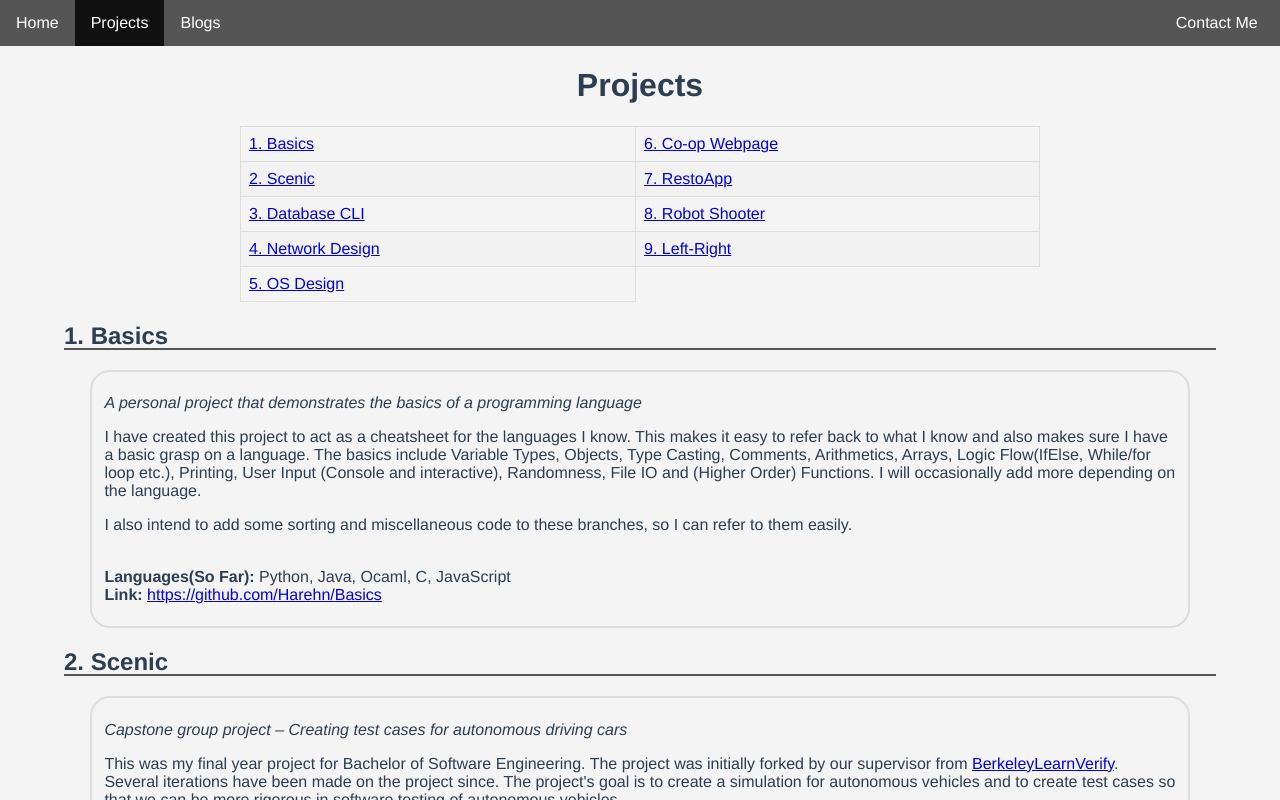
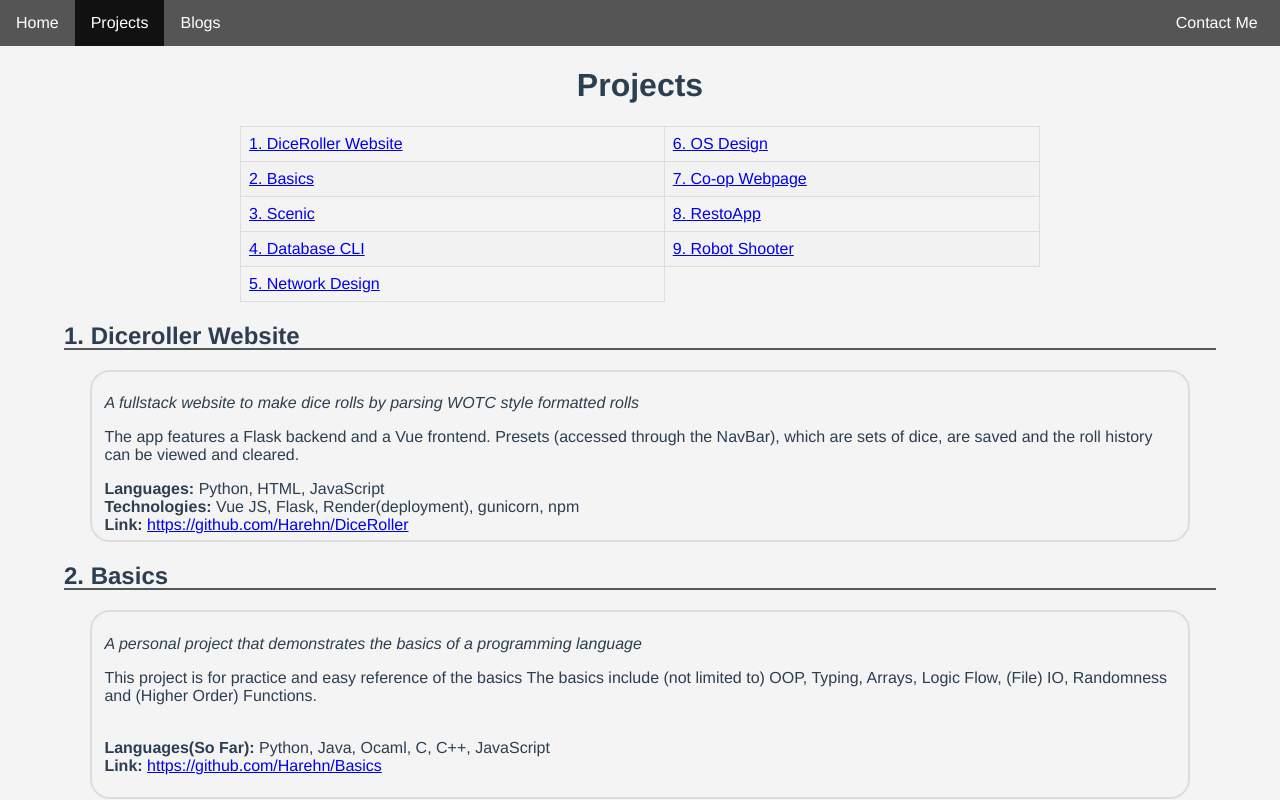
Before and after one commit to Harehn/Personal-Website, a Vue app: page /projects in a window 1280 px wide. Built offline with nearby package versions, Linux system fonts and the light colour scheme.

Commit message:
Updated Projects page

```diff
--- a/src/views/ProjectsView.vue
+++ b/src/views/ProjectsView.vue
@@ -12,44 +12,53 @@
 </thead> -->
 <tbody>
 <tr>
-<td><a href="#1-basics">1. Basics</a></td>
-<td><a href="#6-co-op-webpage">6. Co-op Webpage</a></td>
+<td><a href="#1-Diceroller">1. DiceRoller Website</a></td>
+<td><a href="#6-os-design">6. OS Design</a></td>
 </tr>
 <tr>
-<td><a href="#2-scenic">2. Scenic</a></td>
-<td><a href="#7-restoapp">7. RestoApp</a></td>
+<td><a href="#2-basics">2. Basics</a></td>
+<td><a href="#7-co-op-webpage">7. Co-op Webpage</a></td>
 </tr>
 <tr>
-<td><a href="#3-database-cli">3. Database CLI</a></td>
-<td><a href="#8-robot-shooter">8. Robot Shooter</a></td>
+<td><a href="#3-scenic">3. Scenic</a></td>
+<td><a href="#8-restoapp">8. RestoApp</a></td>
 </tr>
 <tr>
-<td><a href="#4-network-design">4. Network Design</a></td>
-<td><a href="#9-left-right">9. Left-Right</a></td>
+<td><a href="#4-database-cli">4. Database CLI</a></td>
+<td><a href="#9-robot-shooter">9. Robot Shooter</a></td>
 </tr>
 <tr>
-<td><a href="#5-os-design">5. OS Design</a></td>
-</tr>
+<td><a href="#5-network-design">5. Network Design</a></td>
+<!-- <td><a href="#9-left-right">9. Left-Right</a></td> -->
+ </tr>
 </tbody>
 </table>
+
+<Trail header="1. Diceroller Website" id="1-Diceroller" href="https://github.com/Harehn/Basics"/>
+<div class="description">
+<p><em>A fullstack website to make dice rolls by parsing WOTC style formatted rolls</em></p>
+
+<p>The app features a Flask backend and a Vue frontend. Presets (accessed through the NavBar), which are sets of dice, are saved and the roll history can be viewed and cleared.</p>
+
+<strong>Languages:</strong> Python, HTML, JavaScript <br>
+<strong>Technologies:</strong> Vue JS, Flask, Render(deployment), gunicorn, npm <br>
+<strong>Link:</strong> <a href="https://github.com/Harehn/DiceRoller"> https://github.com/Harehn/DiceRoller </a>
+
+</div>
+
 <!-- <h3 id="1-basics">1. <a href="https://github.com/Harehn/Basics">Basics</a></h3> -->
-<Trail header="1. Basics" id="1-basics" href="https://github.com/Harehn/Basics"/>
+<Trail header="2. Basics" id="2-basics" href="https://github.com/Harehn/Basics"/>
 <div class="description">
 <p><em>A personal project that demonstrates the basics of a programming language</em></p>
-<p>I have created this project to act as a cheatsheet for the languages I know.
-This makes it easy to refer back to what I know and also makes sure I have a basic grasp on a language.
-The basics include Variable Types, Objects, Type Casting, Comments, Arithmetics, Arrays,
-Logic Flow(IfElse, While/for loop etc.), Printing, User Input (Console and interactive),
-Randomness, File IO and (Higher Order) Functions. I will occasionally add more depending on the language.</p>
-<p>I also intend to add some sorting and miscellaneous code to these branches, so I can refer to them easily.</p>
-<p><br><b>Languages(So Far):</b> Python, Java, Ocaml, C, JavaScript<br>
+<p>This project is for practice and easy reference of the basics The basics include (not limited to) OOP, Typing, Arrays, Logic Flow, (File) IO, Randomness and (Higher Order) Functions.</p>
+<p><br><b>Languages(So Far):</b> Python, Java, Ocaml, C, C++, JavaScript<br>
 <strong>Link:</strong> <a href="https://github.com/Harehn/Basics">https://github.com/Harehn/Basics</a> </p>
 <!-- <p><br><b>Languages(So Far):</b> Python, Java, Ocaml, C, JavaScript<br>
 <strong>Link:</strong> <a href="https://github.com/Harehn/Basics">https://github.com/Harehn/Basics</a> </p> -->
 </div>
 
 <!-- <h3 id="2-scenic">2. <a href="https://github.com/ArenBabikian/Scenic/tree/master">Scenic</a></h3> -->
-<Trail header="2. Scenic" id="2-scenic"/>
+<Trail header="3. Scenic" id="3-scenic"/>
 <div class="description">
 <p><em>Capstone group project – Creating test cases for autonomous driving cars</em></p>
 <p>This was my final year project for Bachelor of Software Engineering.
@@ -65,7 +74,7 @@ and to create test cases so that we can be more rigorous in software testing of
 </div>
 
 <!-- <h3 id="3-database-cli">3. <a href="https://github.com/Harehn/COMP421">Database CLI</a></h3> -->
-<Trail header="3. Database CLI" id="3-database-cli"/>
+<Trail header="4. Database CLI" id="4-database-cli"/>
 <div class="description">
 <p><em>Group Project to make an interactive CLI to communicate with a remote database</em></p>
 <p>The goal of the project was to create a simple CLI to communicate with a remote DB2 database and perform
@@ -78,7 +87,7 @@ The initial table creations and initial insertion of data was done directly usin
 </div>
 
 <!-- <h3 id="4-network-design">4. <a href="https://github.com/Kai-Cheng-WU/ECSE422">Network Design</a></h3> -->
-<Trail header="4. Network Design" id="4-network-design"/>
+<Trail header="5. Network Design" id="5-network-design"/>
 <div class="description">
 <p><em>Group project to use different methods to calculate the reliability of a network</em></p>
 <p>Given an input of all possible network connections(cost and reliability), we are to find the best network given the cost.
@@ -90,7 +99,7 @@ Our approach is to store intermediate values and thus reducing computing time.</
 </div>
 
 <!-- <h3 id="5-os-design">5. <a href="https://github.com/Harehn/COMP310-WINTER2024">OS Design</a></h3> -->
-<Trail header="5. OS Design" id="5-os-design"/>
+<Trail header="6. OS Design" id="6-os-design"/>
 <div class="description">
 <p><em>Group Project to simulate the basic functions of an OS</em></p>
 <p>We simulated and debugged several functionalities of an OS such as the interpreter and shell memories.
@@ -103,7 +112,7 @@ Finally, we implemented the file system with local files acting as disks.</p>
 </div>
 
 <!-- <h3 id="6-co-op-webpage">6. <a href="https://github.com/Harehn/Cooperator">Co-op Webpage</a></h3> -->
-<Trail header="6. Co-op Webpage" id="6-co-op-webpage"/>
+<Trail header="7. Co-op Webpage" id="7-co-op-webpage"/>
 <div class="description">
 <p><em>A group project to make an online application website for students to register for co-ops</em></p>
 <p>The goal of the project is to create a landing page to coordinate students&#39; coops.
@@ -118,7 +127,7 @@ We used PostgreSQL and Heroku to deploy our project. </p>
 </div>
 
 <!-- <h3 id="7-restoapp">7. <a href="https://github.com/Harehn/RestoApp">RestoApp</a></h3> -->
-<Trail header="7. RestoApp" id="7-restoapp"/>
+<Trail header="8. RestoApp" id="8-restoapp"/>
 <div class="description">
 <p><em>Group project to create an app for restaurant reservations</em></p>
 <p>A group project to help a restaurant with making reservations and walk-ins. The project was made with JavaFX and UML.
@@ -130,7 +139,7 @@ A visual of the layout of the restaurant is made and the tables and seats can be
 </div>
 
 <!-- <h3 id="8-robot-shooter">8. Robot Shooter</h3> -->
-<Trail header="8. Robot Shooter" id="8-robot-shooter"/>
+<Trail header="9. Robot Shooter" id="9-robot-shooter"/>
 <div class="description">
 <p><em>Group project to make an autonomous robot car to shoot towards target goals</em></p>
 <p>The goal of the project was to build and program a lego robot so that it can navigate a varied terrain and shoot a ping pong ball into a goal.
@@ -139,7 +148,9 @@ We tested the various sensors and analysed test data. We used A* algorithm to na
 <strong>Technologies:</strong> Github, Object Oriented paradigm, Lejos Library, Lego robot Sensors</p>
 </div>
 
+<!-- REMOVED LEFT-RIGHT-->
 <!-- <h3 id="9-left-right">9. <a href="https://harehn.github.io/Testpage/">Left-Right</a></h3> -->
+<!--
 <Trail header="9. Left-Right" id="9-left-right"/>
 <div class="description">
 <p><em>Online interactive exercise to train left-right coordination</em></p>
@@ -148,7 +159,9 @@ We tested the various sensors and analysed test data. We used A* algorithm to na
 <strong>Technologies:</strong> Github, Object Oriented paradigm, Github Pages <br>
 <strong>Link:</strong> <a href="https://harehn.github.io/Testpage/">https://harehn.github.io/Testpage/</a></p>
 </div>
+-->
 </div>
+
 
 </template>
 
```
